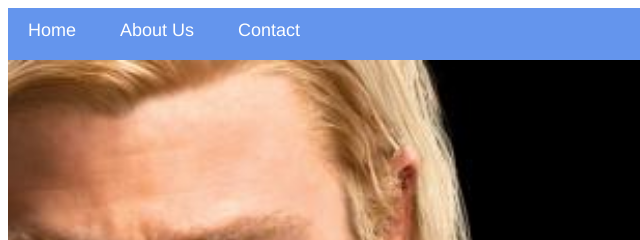
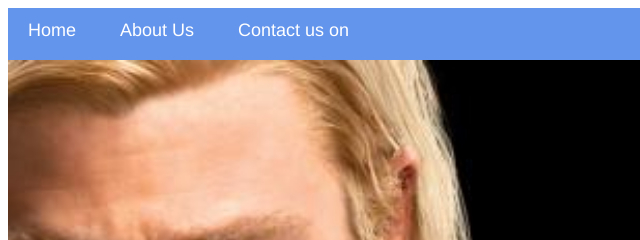
Before and after one commit to MaboeTii/My-Superhero-App, a plain HTML site: page index.html in a window 1280 px wide. Shown: the top 240 px of the page, 0-640 px from the left. Drawn offline with Linux system fonts and the light colour scheme.

Commit message:
Update index.html

```diff
--- a/index.html
+++ b/index.html
@@ -6,7 +6,7 @@
         <div id="menu">
             <a href="#">Home</a>
             <a href="about.html">About Us</a>
-            <a href="contact.html">Contact</a>
+            <a href="contact.html">Contact us on</a>
         </div>
         <div class="gallery">
             <a href ="avenger-1.html"><img src="images/avengers_01.jpg"/></a>
```
